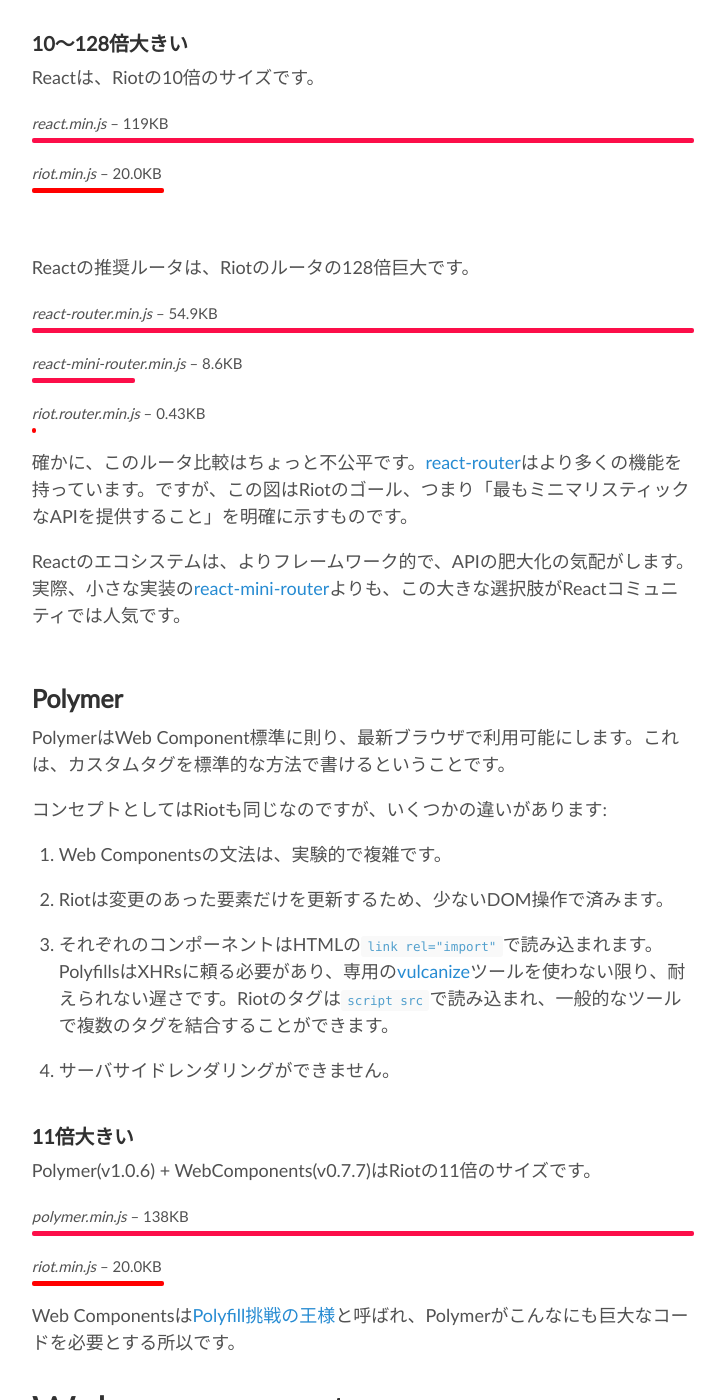
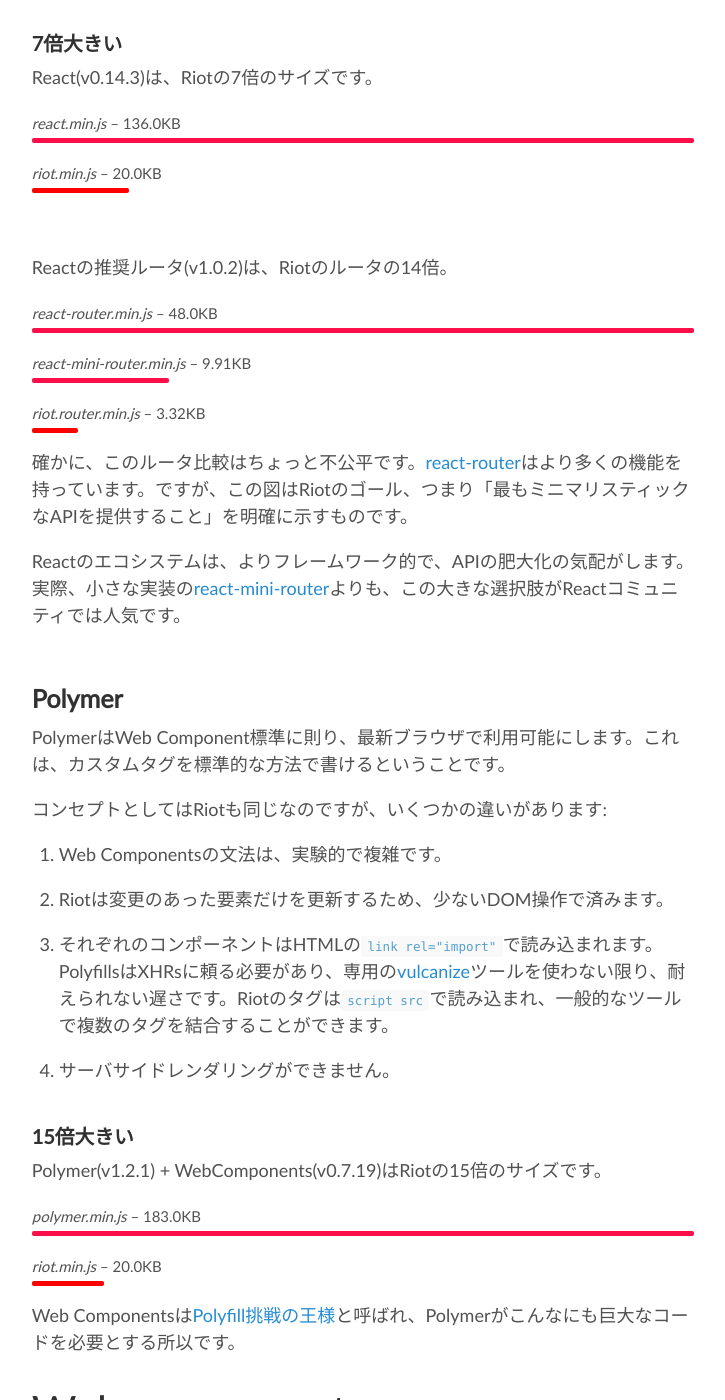
Before and after one commit to riot/riot.github.io, a Jekyll site: the page built from ja/compare.md, in a window 1280 px wide and 1400 px high, scrolled down 4222 px. Shown: the whole window, without its empty margins (277-1002 px from the left). Built offline with Jekyll 4.4.1, drawn with Linux system fonts in a browser that asks for light colours; nearby versions of some CDN libraries; Markdown is read by kramdown in place of the engine named in the settings.

Commit message:
Precalculate comparing values @7abd06356b5da5d7521ed150690108576dcada8d And: change library sizes to dynamic

```diff
--- a/ja/compare.md
+++ b/ja/compare.md
@@ -146,28 +146,28 @@
 RiotのオブザーバブルとルータでFluxライクなシステムを構築することも可能です。実際、そういった試みも[すでにあります](https://github.com/jimsparkman/RiotControl)。
 
 
-### 10〜128倍大きい
+### {{ site.compare.react }}倍大きい
 
-Reactは、Riotの10倍のサイズです。
+React(v{{ site.react.version }})は、Riotの{{ site.compare.react }}倍のサイズです。
 
-<small><em>react.min.js</em> – 119KB</small>
+<small><em>react.min.js</em> – {{ site.react.size }}KB</small>
 <span class="bar red"></span>
 
 <small><em>riot.min.js</em> – <span class="riot-size">{{ site.size_min }}KB</span></small>
-<span class="bar blue" style="width: {{ site.size_min / 119 * 100 }}%"></span>
+<span class="bar blue" style="width: {{ site.size_min | divided_by: site.react.size | times: 100 }}%"></span>
 
 <br>
 
-Reactの推奨ルータは、Riotのルータの128倍巨大です。
+Reactの推奨ルータ(v{{ site.react_router.version }})は、Riotのルータの{{ site.compare.react_router_vs_riot_router }}倍。
 
-<small><em>react-router.min.js</em> – 54.9KB</small>
+<small><em>react-router.min.js</em> – {{ site.react_router.size }}KB</small>
 <span class="bar red"></span>
 
-<small><em>react-mini-router.min.js</em> – 8.6KB</small>
-<span class="bar red" style="width: 15.6%"></span>
+<small><em>react-mini-router.min.js</em> – {{ site.react_mini_router.size }}KB</small>
+<span class="bar red" style="width: {{ site.react_mini_router.size | divided_by: site.react_router.size | times: 100 }}%"></span>
 
-<small><em>riot.router.min.js</em> – 0.43KB</small>
-<span class="bar blue" style="width: 0.7%"></span>
+<small><em>riot.router.min.js</em> – {{ site.riot_route_size_min }}KB</small>
+<span class="bar blue" style="width: {{ site.riot_route_size_min | divided_by: site.react_router.size | times:100 }}%"></span>
 
 
 確かに、このルータ比較はちょっと不公平です。[react-router](https://github.com/rackt/react-router)はより多くの機能を持っています。ですが、この図はRiotのゴール、つまり「最もミニマリスティックなAPIを提供すること」を明確に示すものです。
@@ -190,15 +190,15 @@
 4. サーバサイドレンダリングができません。
 
 
-### 11倍大きい
+### {{ site.compare.polymer_and_webcomponents }}倍大きい
 
-Polymer(v1.0.6) + WebComponents(v0.7.7)はRiotの11倍のサイズです。
+Polymer(v{{ site.polymer.version }}) + WebComponents(v{{ site.webcomponents.version }})はRiotの{{ site.compare.polymer_and_webcomponents }}倍のサイズです。
 
-<small><em>polymer.min.js</em> – 138KB</small>
+<small><em>polymer.min.js</em> – {{ site.polymer.size }}KB</small>
 <span class="bar red"></span>
 
 <small><em>riot.min.js</em> – <span class="riot-size">{{ site.size_min }}KB</span></small>
-<span class="bar blue" style="width: {{ site.size_min / 138 * 100 }}%"></span>
+<span class="bar blue" style="width: {{ site.size_min | divided_by: site.polymer.size | times: 100 }}%"></span>
 
 Web Componentsは[Polyfill挑戦の王様](http://developer.telerik.com/featured/web-components-arent-ready-production-yet/)と呼ばれ、Polymerがこんなにも巨大なコードを必要とする所以です。
 
```
